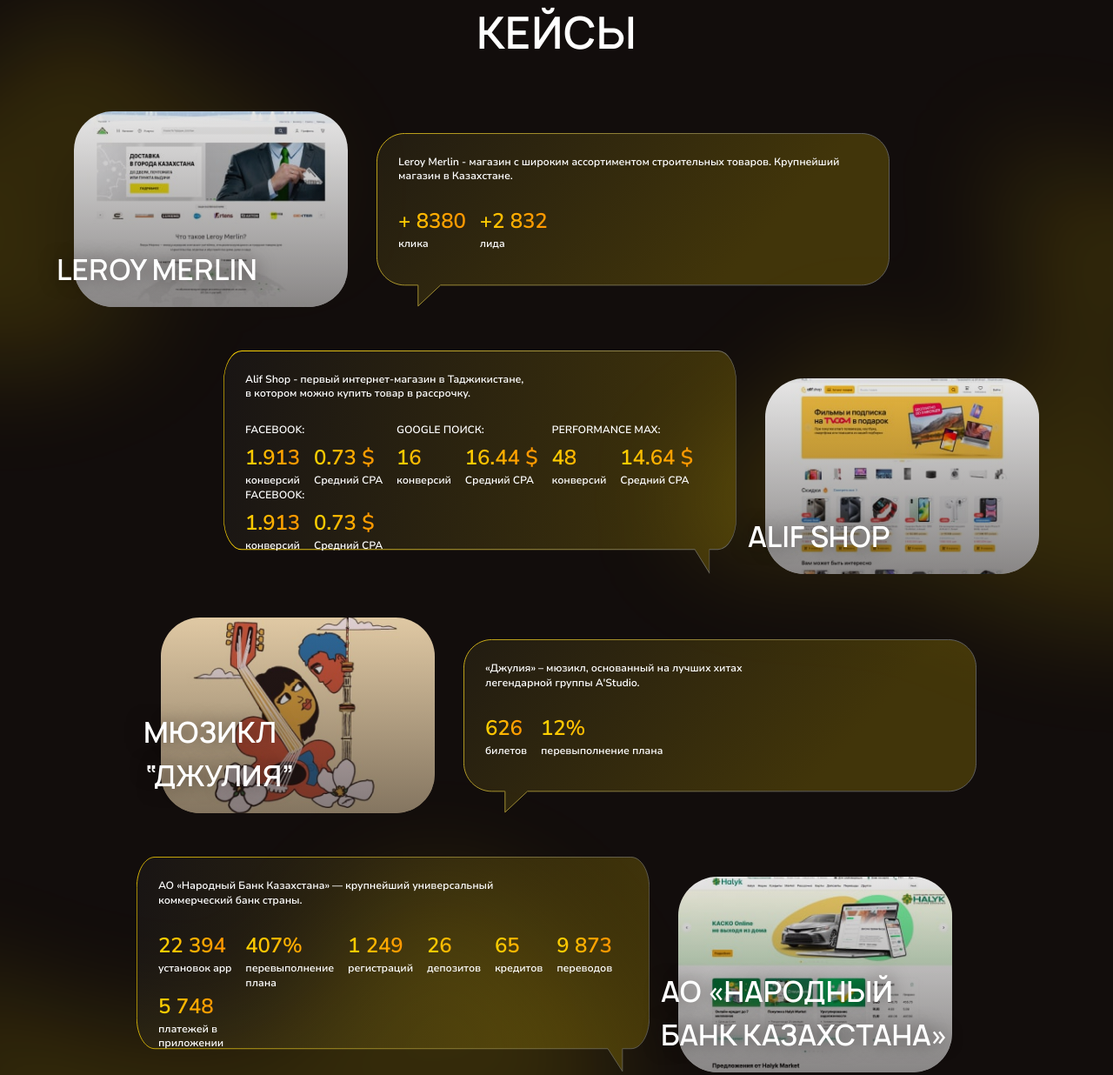
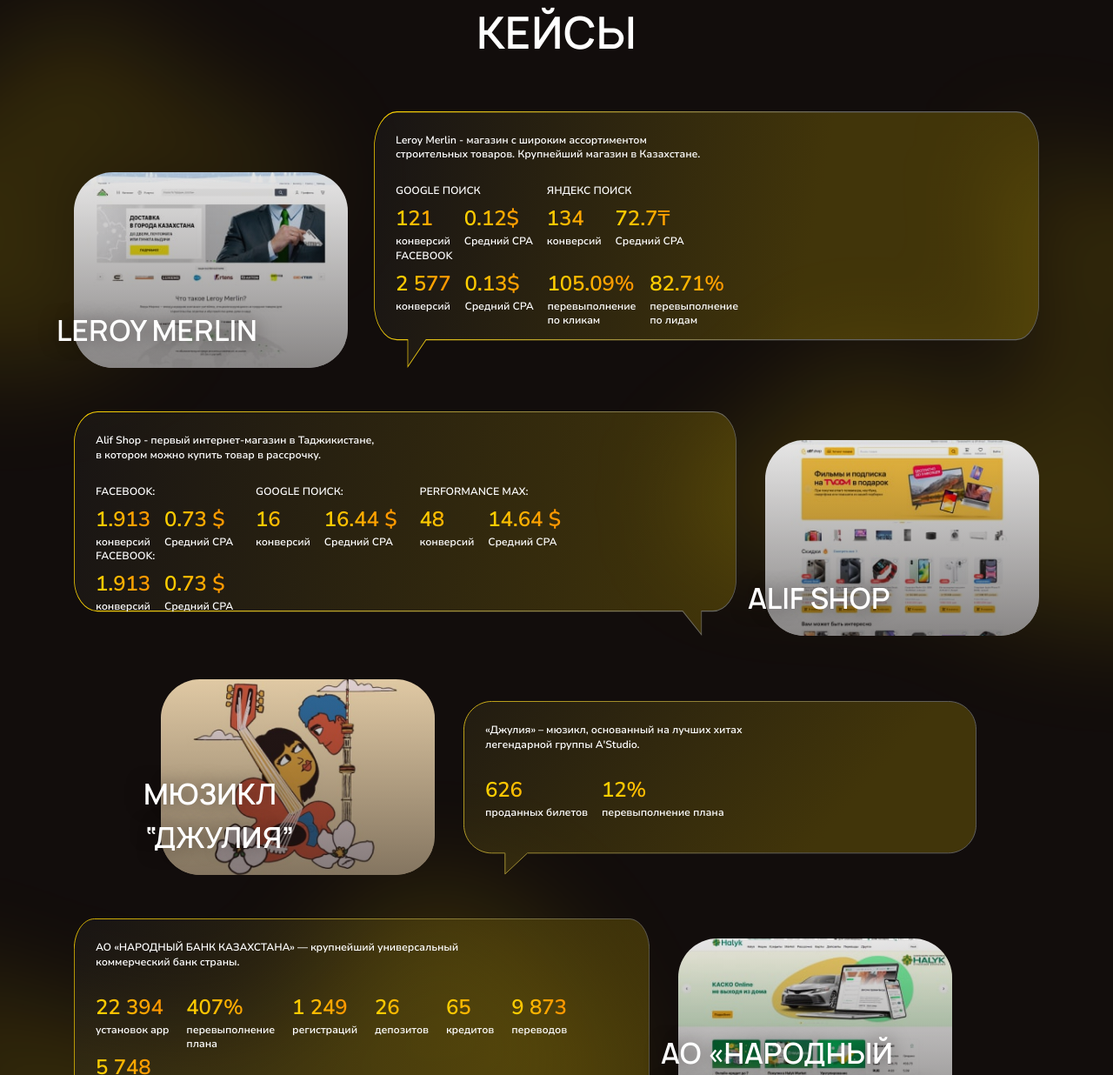
Before and after one commit to oleg1kravchenko/OneCentClick, a plain HTML site: page index.html in a window 1280 px wide. Shown: the part 4412-5648 px from the top of the page at 87% size. Drawn offline with nearby package versions, Linux system fonts and the light colour scheme; files whose address does not match are found by name.

Commit message:
Add files via upload

```diff
--- a/index.html
+++ b/index.html
@@ -17,8 +17,8 @@
 	<link rel="stylesheet" href="libs/slick-1.5.9/slick/slick.css" />
 	<link rel="stylesheet" href="libs/slick-1.5.9/slick/slick-theme.css" />
 	<link rel="stylesheet" href="css/fonts.css" />
-	<link rel="stylesheet" href="css/main.css?ver=1.9" />
-	<link rel="stylesheet" href="css/media.css?ver=1.9" />
+	<link rel="stylesheet" href="css/main.css?ver=1.10" />
+	<link rel="stylesheet" href="css/media.css?ver=1.10" />
 </head>
 <body>
 
@@ -322,30 +322,65 @@
 			<div class="container">
 				<h2 class="title-section">кейсы</h2>
 				<div class="list-portfolio">
-					<div class="item-portfolio active">
+					<div class="item-portfolio item-portfolio_1 active">
 						<div class="item-portfolio__image">
 							<img src="img/portfolio1.jpg" alt="alt">
 							<div class="item-portfolio__title">Leroy Merlin</div>
 						</div>
 						<div class="item-portfolio__content" style="display: block;">
-							<p>Leroy Merlin - магазин с широким ассортиментом строительных товаров. Крупнейший магазин в Казахстане.</p>
+							<p>Leroy Merlin - магазин с широким ассортиментом <br>строительных товаров. Крупнейший магазин в Казахстане.</p>
 							<div class="item-portfolio__bottom">
 								<div class="item-portfolio__item">
+									<p>google поиск</p>
 									<div class="item-portfolio__wrap">
 										<div class="item-portfolio__value">
-											<strong>+ 8380</strong>
-											<p>клика</p>
+											<strong>121</strong>
+											<p>конверсий</p>
 										</div>
 										<div class="item-portfolio__value">
-											<strong>+2 832</strong>
-											<p>лида</p>
+											<strong>0.12$</strong>
+											<p>Средний CPA</p>
+										</div>
+									</div>
+								</div>
+								<div class="item-portfolio__item">
+									<p>яндекс поиск</p>
+									<div class="item-portfolio__wrap">
+										<div class="item-portfolio__value">
+											<strong>134</strong>
+											<p>конверсий</p>
+										</div>
+										<div class="item-portfolio__value">
+											<strong>72.7₸</strong>
+											<p>Средний CPA</p>
+										</div>
+									</div>
+								</div>
+								<div class="item-portfolio__item">
+									<p>facebook</p>
+									<div class="item-portfolio__wrap">
+										<div class="item-portfolio__value">
+											<strong>2 577</strong>
+											<p>конверсий</p>
+										</div>
+										<div class="item-portfolio__value">
+											<strong>0.13$</strong>
+											<p>Средний CPA</p>
+										</div>
+										<div class="item-portfolio__value">
+											<strong>105.09%</strong>
+											<p>перевыполнение <br>по кликам</p>
+										</div>
+										<div class="item-portfolio__value">
+											<strong>82.71%</strong>
+											<p>перевыполнение <br>по лидам</p>
 										</div>
 									</div>
 								</div>
 							</div>
 						</div>
 					</div>
-					<div class="item-portfolio">
+					<div class="item-portfolio item-portfolio_2">
 						<div class="item-portfolio__image">
 							<img src="img/portfolio2.jpg" alt="alt">
 							<div class="item-portfolio__title">Alif Shop</div>
@@ -408,9 +443,9 @@
 							</div>
 						</div>
 					</div>
-					<div class="item-portfolio">
+					<div class="item-portfolio item-portfolio_3">
 						<div class="item-portfolio__image">
-							<img src="img/portfolio3_1.jpg" alt="alt">
+							<img src="img/portfolio3_1.jpg?ver=1.2" alt="alt">
 							<div class="item-portfolio__title">Мюзикл <br>“ДЖулия”</div>
 						</div>
 						<div class="item-portfolio__content">
@@ -420,7 +455,7 @@
 									<div class="item-portfolio__wrap">
 										<div class="item-portfolio__value">
 											<strong>626</strong>
-											<p>билетов</p>
+											<p><span class="hidden-mobile">проданных</span> билетов</p>
 										</div>
 										<div class="item-portfolio__value">
 											<strong>12%</strong>
@@ -431,13 +466,13 @@
 							</div>
 						</div>
 					</div>
-					<div class="item-portfolio">
+					<div class="item-portfolio item-portfolio_4">
 						<div class="item-portfolio__image">
 							<img src="img/portfolio4.jpg" alt="alt">
 							<div class="item-portfolio__title">АО «Народный Банк Казахстана»</div>
 						</div>
 						<div class="item-portfolio__content">
-							<p>АО «Народный Банк Казахстана» — крупнейший универсальный <br>коммерческий банк страны.</p>
+							<p><span>АО «Народный Банк Казахстана»</span> — крупнейший универсальный <br>коммерческий банк страны.</p>
 							<div class="item-portfolio__bottom">
 								<div class="item-portfolio__value">
 									<strong>22 394</strong>
@@ -470,7 +505,7 @@
 							</div>
 						</div>
 					</div>
-					<div class="item-portfolio">
+					<div class="item-portfolio item-portfolio_5">
 						<div class="item-portfolio__image">
 							<img src="img/portfolio5.jpg" alt="alt">
 							<div class="item-portfolio__title">Фонбет</div>
@@ -497,7 +532,7 @@
 							</div>
 						</div>
 					</div>
-					<div class="item-portfolio">
+					<div class="item-portfolio item-portfolio_6">
 						<div class="item-portfolio__image">
 							<img src="img/portfolio6.jpg" alt="alt">
 							<div class="item-portfolio__title">Allur</div>
@@ -740,7 +775,7 @@
 	<script src="libs/slick-1.5.9/slick/slick.min.js"></script>
 	<script src="libs/scroll2id/PageScroll2id.min.js"></script>
 	<script src="libs/mask/jquery.maskedinput.js"></script>
-	<script src="js/common.js?ver=1.9"></script>
+	<script src="js/common.js?ver=1.10"></script>
 	<!-- Yandex.Metrika counter --><!-- /Yandex.Metrika counter -->
 	<!-- Google Analytics counter --><!-- /Google Analytics counter -->
 </body>
```
